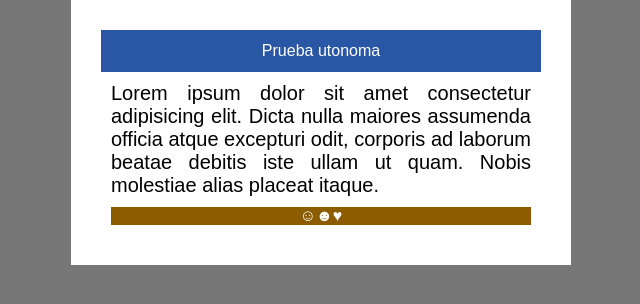
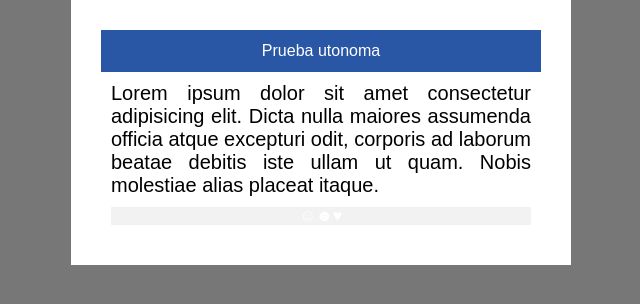
Before and after one commit to Alejo1522/Practicas-de-Git-de-Platzi-2, a plain HTML site: page index.html in a window 1280 px wide. Shown: the whole page, without its empty margins (319-959 px from the left). Drawn offline with Linux system fonts and the light colour scheme.

Commit message:
Update stule.css

```diff
--- a/CSS/stule.css
+++ b/CSS/stule.css
@@ -24,7 +24,7 @@ body{
     text-align: justify;
 }
 footer{
-    background-color: #8b5d00;
+    background-color: #f2f2f2;
     color: #fff;
     margin: 10px;
     text-align: center;
```
